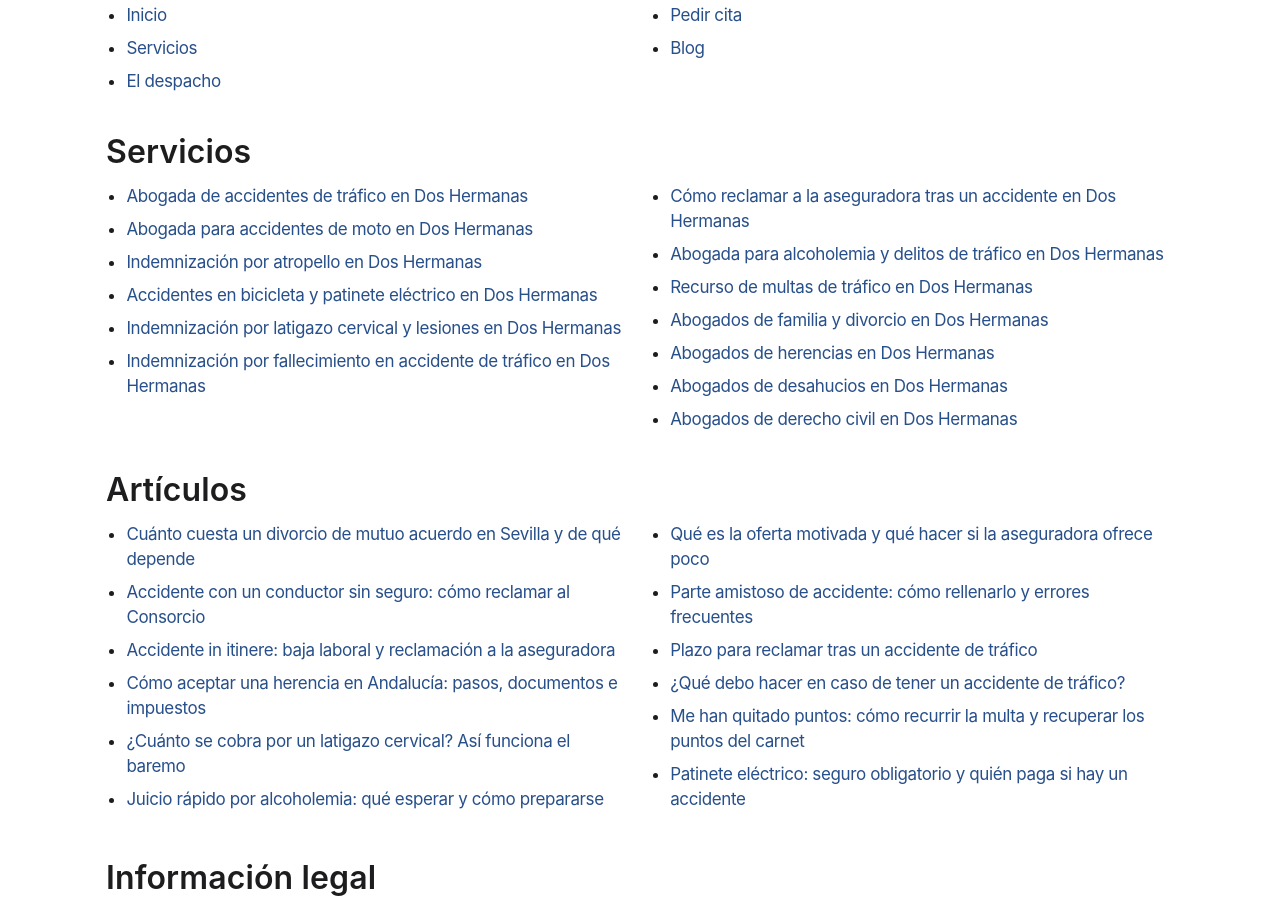
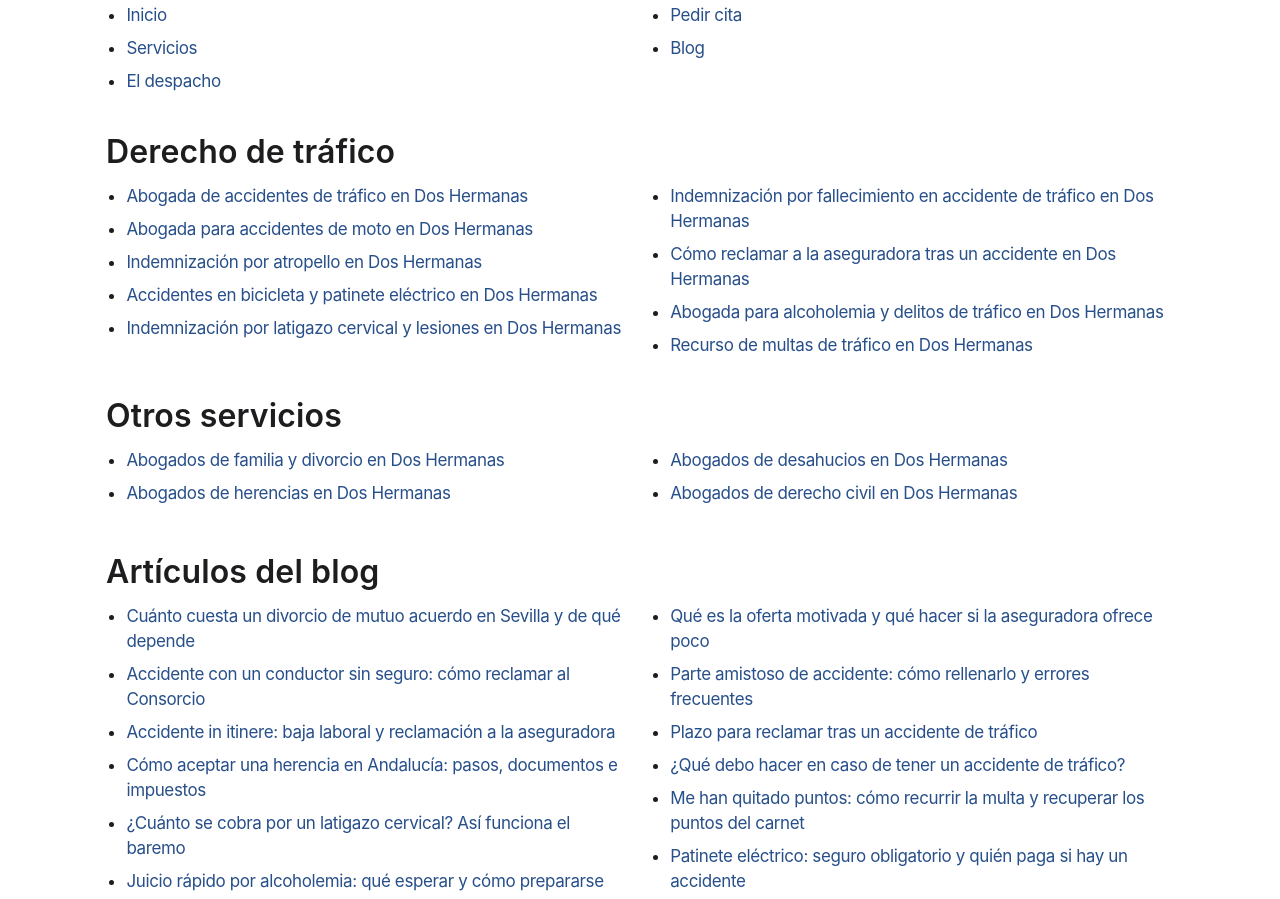
Before and after one commit to antgarsudo/valdelvira, an Astro site: page /mapa-del-sitio in a window 1280 px wide. Shown: the part 455-1354 px from the top of the page. Built offline with nearby package versions, Linux system fonts and the light colour scheme; Astro itself is replaced by a stand-in of ours.

Commit message:
Mapa del sitio: enlace en el pie junto a los legales y páginas agrupadas por bloque
Co-Authored-By: Claude Opus 5.5 <noreply@anthropic.com>

```diff
--- a/src/components/Footer.astro
+++ b/src/components/Footer.astro
@@ -37,7 +37,7 @@ const year = new Date().getFullYear();
     </div>
     <div class="footer__bottom">
       <p>© {year} {NEGOCIO.nombre}. Atendemos en Dos Hermanas, Montequinto, Alcalá de Guadaíra, Utrera, Los Palacios, Coria del Río y Sevilla.</p>
-      <ul>{LEGALES.map((l) => <li><a href={l.href}>{l.label}</a></li>)}</ul>
+      <ul>{LEGALES.map((l) => <li><a href={l.href}>{l.label}</a></li>)}<li><a href="/mapa-del-sitio/">Mapa del sitio</a></li></ul>
     </div>
   </div>
 </footer>
--- a/src/pages/mapa-del-sitio.astro
+++ b/src/pages/mapa-del-sitio.astro
@@ -15,9 +15,11 @@ const articulos = await getArticulos();
       <ul class="sitemap-list mt-s">
         <li><a href="/">Inicio</a></li><li><a href="/servicios/">Servicios</a></li><li><a href="/despacho/">El despacho</a></li><li><a href="/solicitar-cita/">Pedir cita</a></li><li><a href="/blog/">Blog</a></li>
       </ul>
-      <h2 class="t-title mt-l">Servicios</h2>
-      <ul class="sitemap-list mt-s">{servicios.map((s) => <li><a href={s.data.url}>{s.data.h1}</a></li>)}</ul>
-      <h2 class="t-title mt-l">Artículos</h2>
+      <h2 class="t-title mt-l">Derecho de tráfico</h2>
+      <ul class="sitemap-list mt-s">{servicios.filter((s) => s.data.bloque === 'trafico').map((s) => <li><a href={s.data.url}>{s.data.h1}</a></li>)}</ul>
+      <h2 class="t-title mt-l">Otros servicios</h2>
+      <ul class="sitemap-list mt-s">{servicios.filter((s) => s.data.bloque === 'otros').map((s) => <li><a href={s.data.url}>{s.data.h1}</a></li>)}</ul>
+      <h2 class="t-title mt-l">Artículos del blog</h2>
       <ul class="sitemap-list mt-s">{articulos.map((a) => <li><a href={a.data.url}>{a.data.h1}</a></li>)}</ul>
       <h2 class="t-title mt-l">Información legal</h2>
       <ul class="sitemap-list mt-s">{LEGALES.map((l) => <li><a href={l.href}>{l.label}</a></li>)}</ul>
```
